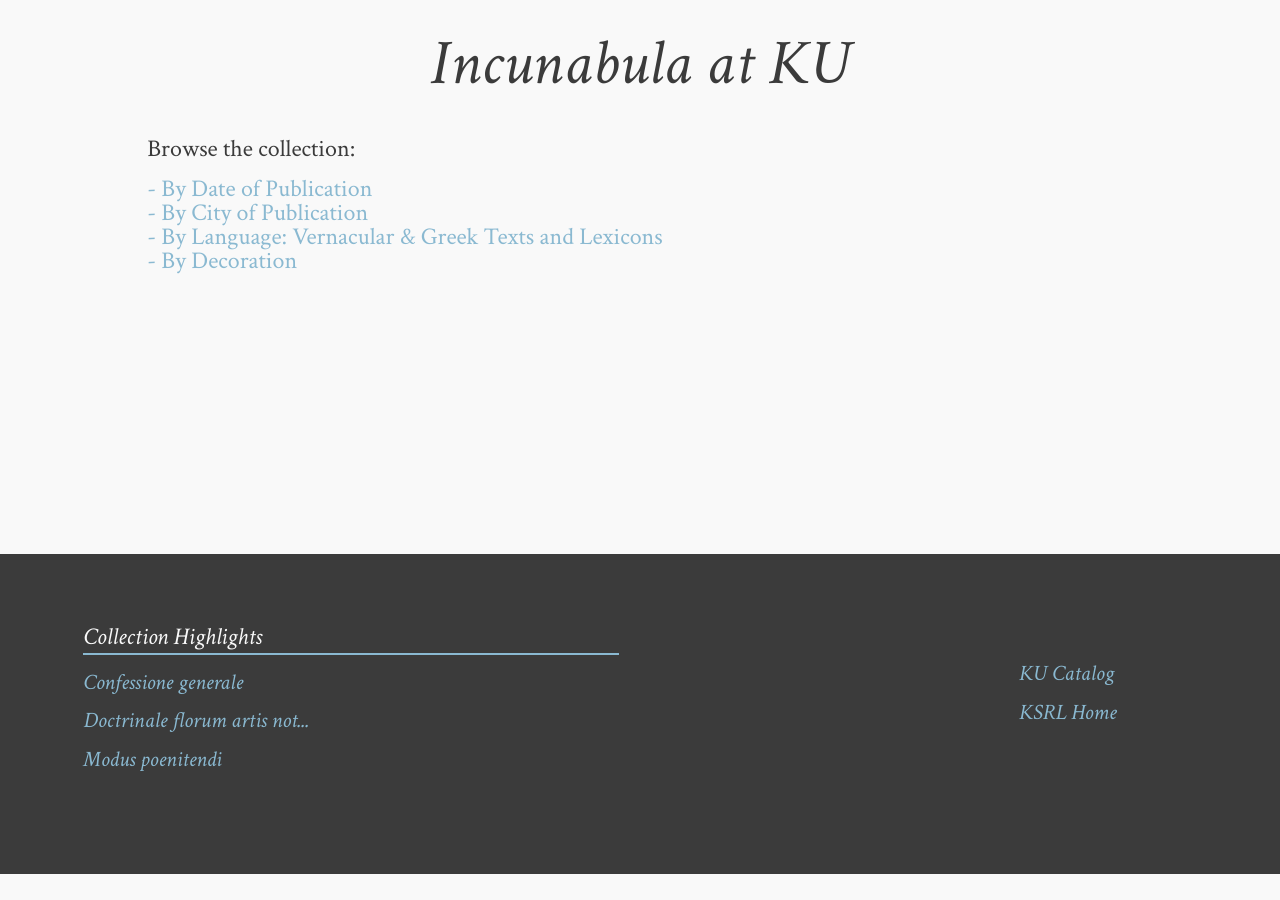
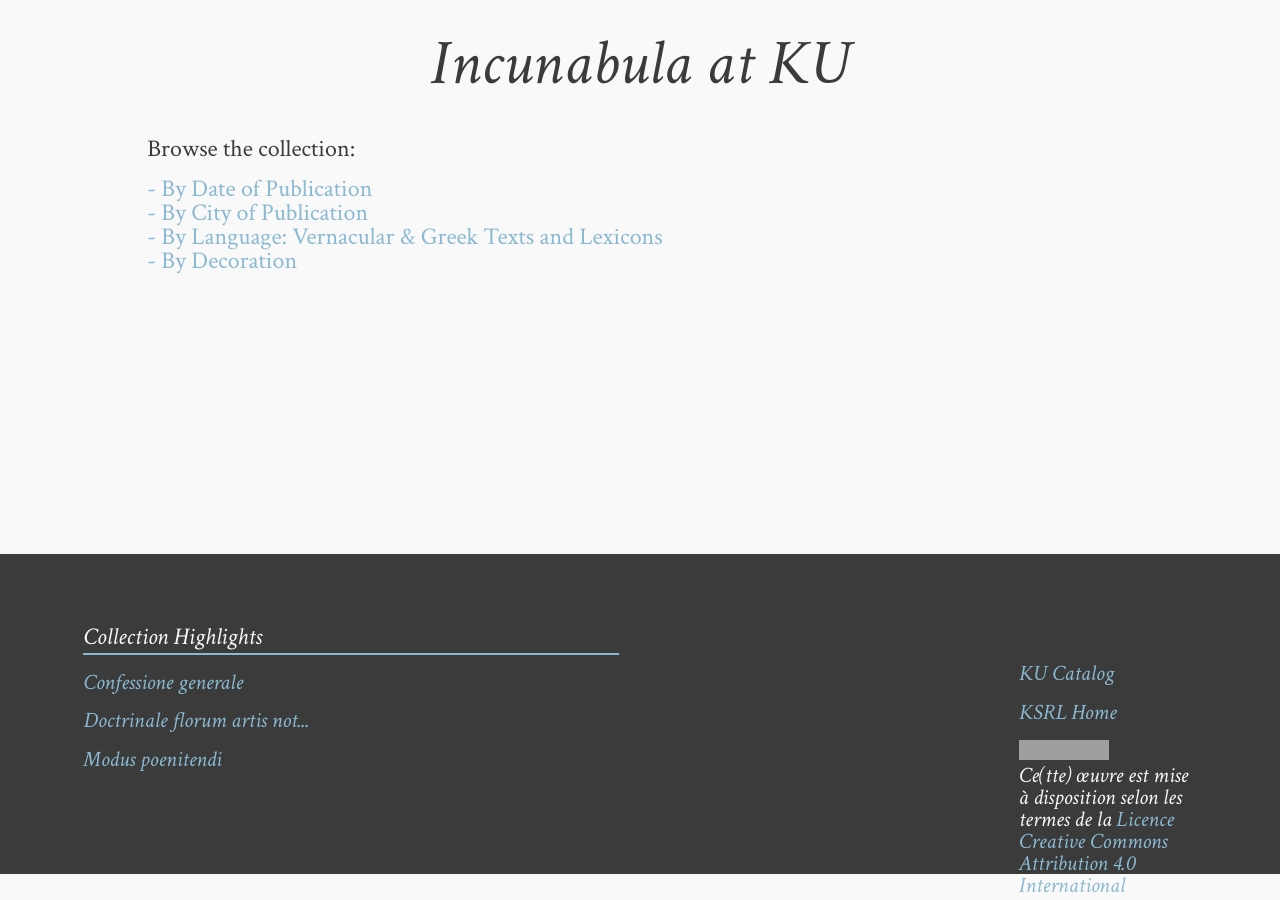
Before and after one commit to tenniso2/tenniso2.github.io, a Jekyll site: the page built from index.md, in a window 1280 px wide and 900 px high, scrolled down 609 px. Built offline with Jekyll 4.4.1, drawn with Linux system fonts in a browser that asks for light colours; comment, search, counter and statistics services are not loaded; before the commit the page ends 1483 px from its top, so only the background shows below that; grey boxes are pictures that could not be loaded.

Commit message:
Update footer.html
added license

```diff
--- a/_includes/footer.html
+++ b/_includes/footer.html
@@ -14,6 +14,7 @@
         <ul>
             <li><a href="http://catalog.lib.ku.edu/cgi-bin/Pwebrecon.cgi?DB=local&PAGE=First" target="_blank"><span class="foot-link" >KU Catalog</span></a></li>
             <li><a href="https://spencer.lib.ku.edu/" target="_blank"><span class="foot-link">KSRL Home</span></a></li>
+            <a rel="license" href="http://creativecommons.org/licenses/by/4.0/"><img alt="Licence Creative Commons" style="border-width:0" src="https://i.creativecommons.org/l/by/4.0/88x31.png" /></a><br />Ce(tte) œuvre est mise à disposition selon les termes de la <a rel="license" href="http://creativecommons.org/licenses/by/4.0/">Licence Creative Commons Attribution 4.0 International</a>.
         </ul>
     </div>
     </aside>
```
